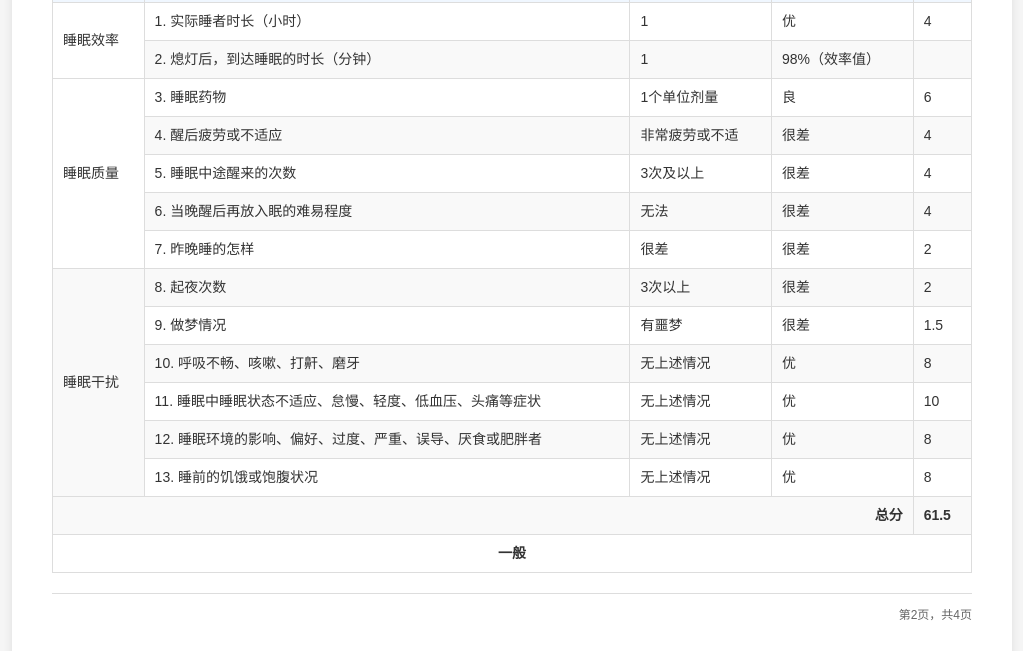
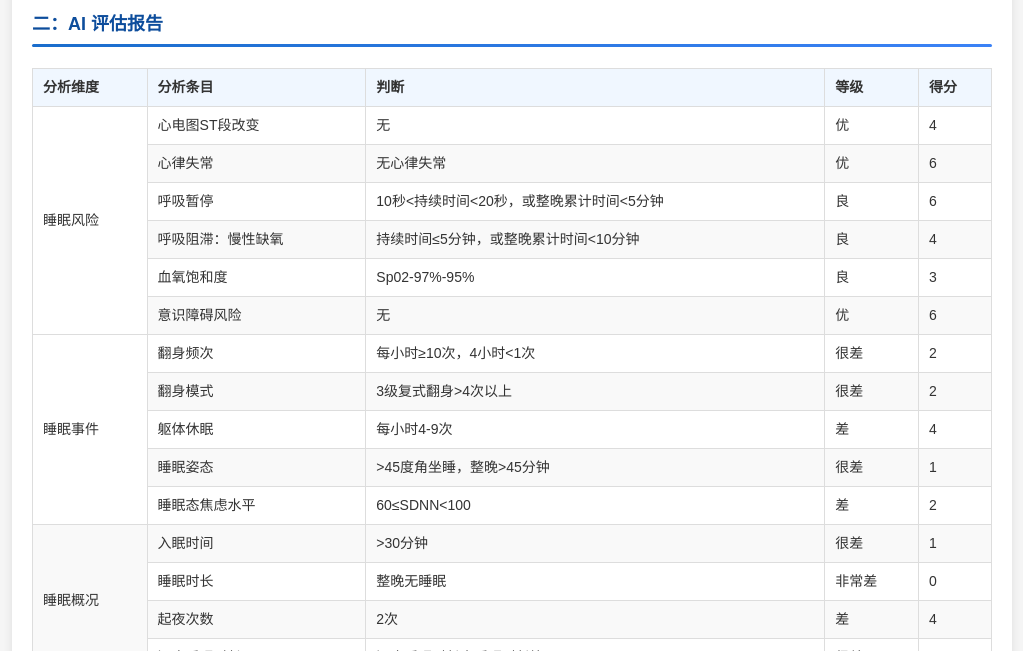
Before and after one commit to zhylucky/jiankangkeji, a website: page partialshtml/Roomreport.html in a window 1280 px wide. Shown: the part 1269-1920 px from the top of the page, without its empty margins (128-1151 px from the left). Drawn offline with Linux system fonts and the light colour scheme.

Commit message:
refactor(Roomreport): 简化自评报告结构并调整页码显示

```diff
--- a/partialshtml/Roomreport.html
+++ b/partialshtml/Roomreport.html
@@ -625,133 +625,24 @@
                     <td class="score-value">6</td>
                 </tr>
             </table>
-            <div>
-            <div>
+            <div class="score-tip">*当有危险时，请根据得分仅供参考</div>
 
-        <div class="page">
-        <div class="header small">
-                <div class="logo-container">
-                    <img src="../images/dzlogo.png" alt="生命潮" class="logo">
-                    <div class="title">自评报告（附表）</div>
+            <div class="signature-area">
+                <div>
+                    <p>医生（签字）： <span class="sig-field"></span></p>
                 </div>
-                <div class="report-info">
-                    报告编号: 119953<br>
+                <div>
+                    <p>日期（签字）： <span class="sig-field"></span></p>
                 </div>
             </div>
 
-            <div class="section-title">一：自评报告</div>
 
-            <table class="detail-table" id="self-report-table">
-                <thead>
-                    <tr>
-                        <th>评价维度</th>
-                        <th>自评条目</th>
-                        <th>自评</th>
-                        <th>等级</th>
-                        <th>得分</th>
-                    </tr>
-                </thead>
-                <tbody>
-                    <tr>
-                        <td rowspan="2">睡眠效率</td>
-                        <td>1. 实际睡者时长（小时）</td>
-                        <td>1</td>
-                        <td>优</td>
-                        <td>4</td>
-                    </tr>
-                    <tr>
-                        <td>2. 熄灯后，到达睡眠的时长（分钟）</td>
-                        <td>1</td>
-                        <td>98%（效率值）</td>
-                        <td></td>
-                    </tr>
-                    <tr>
-                        <td rowspan="5">睡眠质量</td>
-                        <td>3. 睡眠药物</td>
-                        <td>1个单位剂量</td>
-                        <td>良</td>
-                        <td>6</td>
-                    </tr>
-                    <tr>
-                        <td>4. 醒后疲劳或不适应</td>
-                        <td>非常疲劳或不适</td>
-                        <td>很差</td>
-                        <td>4</td>
-                    </tr>
-                    <tr>
-                        <td>5. 睡眠中途醒来的次数</td>
-                        <td>3次及以上</td>
-                        <td>很差</td>
-                        <td>4</td>
-                    </tr>
-                    <tr>
-                        <td>6. 当晚醒后再放入眠的难易程度</td>
-                        <td>无法</td>
-                        <td>很差</td>
-                        <td>4</td>
-                    </tr>
-                    <tr>
-                        <td>7. 昨晚睡的怎样</td>
-                        <td>很差</td>
-                        <td>很差</td>
-                        <td>2</td>
-                    </tr>
-                    <tr>
-                        <td rowspan="6">睡眠干扰</td>
-                        <td>8. 起夜次数</td>
-                        <td>3次以上</td>
-                        <td>很差</td>
-                        <td>2</td>
-                    </tr>
-                    <tr>
-                        <td>9. 做梦情况</td>
-                        <td>有噩梦</td>
-                        <td>很差</td>
-                        <td>1.5</td>
-                    </tr>
-                    <tr>
-                        <td>10. 呼吸不畅、咳嗽、打鼾、磨牙</td>
-                        <td>无上述情况</td>
-                        <td>优</td>
-                        <td>8</td>
-                    </tr>
-                    <tr>
-                        <td>11. 睡眠中睡眠状态不适应、怠慢、轻度、低血压、头痛等症状</td>
-                        <td>无上述情况</td>
-                        <td>优</td>
-                        <td>10</td>
-                    </tr>
-                    <tr>
-                        <td>12. 睡眠环境的影响、偏好、过度、严重、误导、厌食或肥胖者</td>
-                        <td>无上述情况</td>
-                        <td>优</td>
-                        <td>8</td>
-                    </tr>
-                    <tr>
-                        <td>13. 睡前的饥饿或饱腹状况</td>
-                        <td>无上述情况</td>
-                        <td>优</td>
-                        <td>8</td>
-                    </tr>
-                    <tr>
-                        <td colspan="4" style="text-align: right; font-weight: bold;">总分</td>
-                        <td style="font-weight: bold;">61.5</td>
-                    </tr>
-                    <tr>
-                        <td colspan="5" style="text-align: center; font-weight: bold;">一般</td>
-                    </tr>
-                </tbody>
-            </table>
-
-            <div class="footer">
-
-            </div>
-            <div class="page-number">第2页，共4页</div>
+            <div class="page-number"></div>
         </div>
 
         <div style="page-break-before: always;"></div>
 
-        <!-- 第3页 - AI评估报告 -->
+        <!-- 第2页 - AI评估报告 -->
         <div class="page">
         <div class="header small">
                 <div class="logo-container">
@@ -882,12 +773,12 @@
             <div class="footer">
                 本报告仅供健康建议参考，具体诊断请咨询专业医生。
             </div>
-            <div class="page-number">第3页，共4页</div>
+            <div class="page-number">第2页，共3页</div>
         </div>
 
         <div style="page-break-before: always;"></div>
 
-        <!-- 第4页 - AI智能分析总结 -->
+        <!-- 第3页 - AI智能分析总结 -->
         <div class="page">
         <div class="header small">
                 <div class="logo-container">
@@ -929,7 +820,7 @@
             <div class="footer">
                 本报告仅供健康建议参考，具体诊断请咨询专业医生。
             </div>
-            <div class="page-number">第4页，共4页</div>
+            <div class="page-number">第3页，共3页</div>
         </div>
     </div>
 
@@ -1079,9 +970,6 @@
                 [内容]
 
                 三、改善建议
-                [内容]
-
-                四、需要关注的风险点
                 [内容]`;
 
                 // 调用AI API生成分析报告
```
